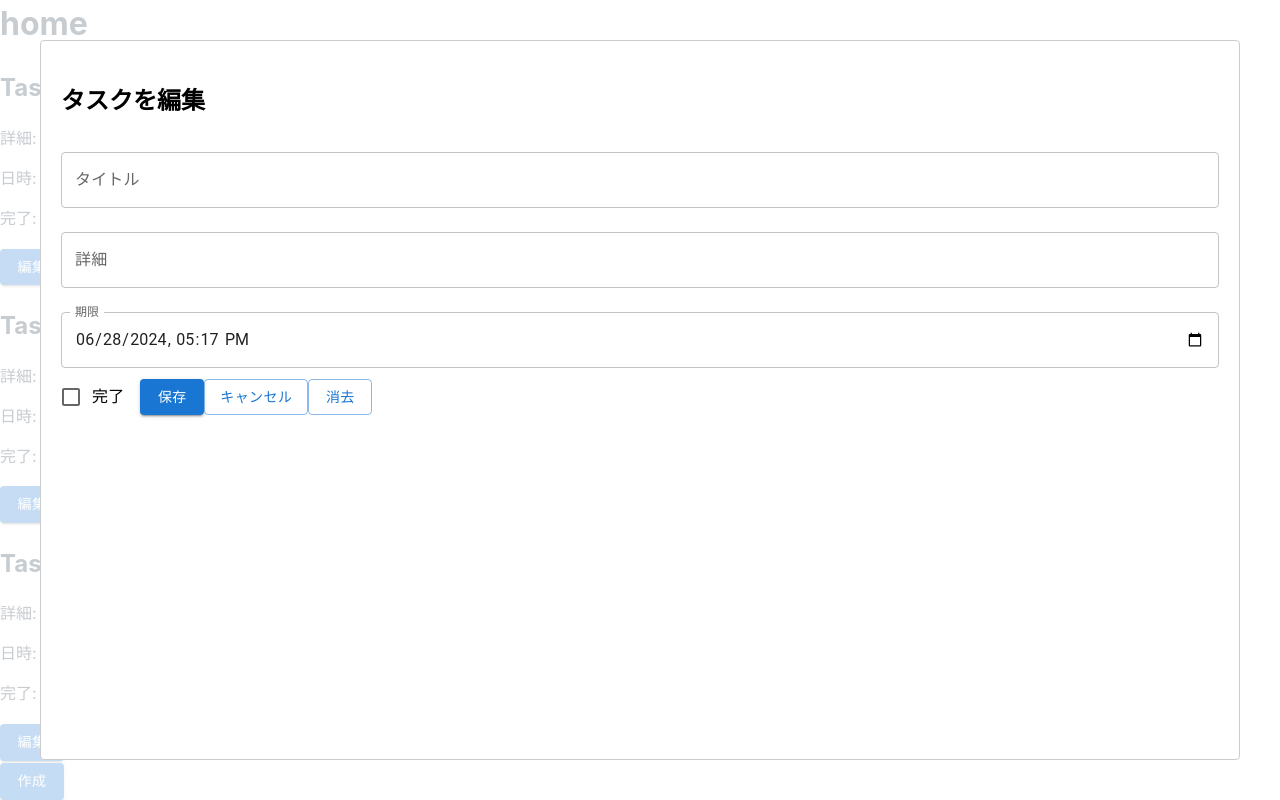
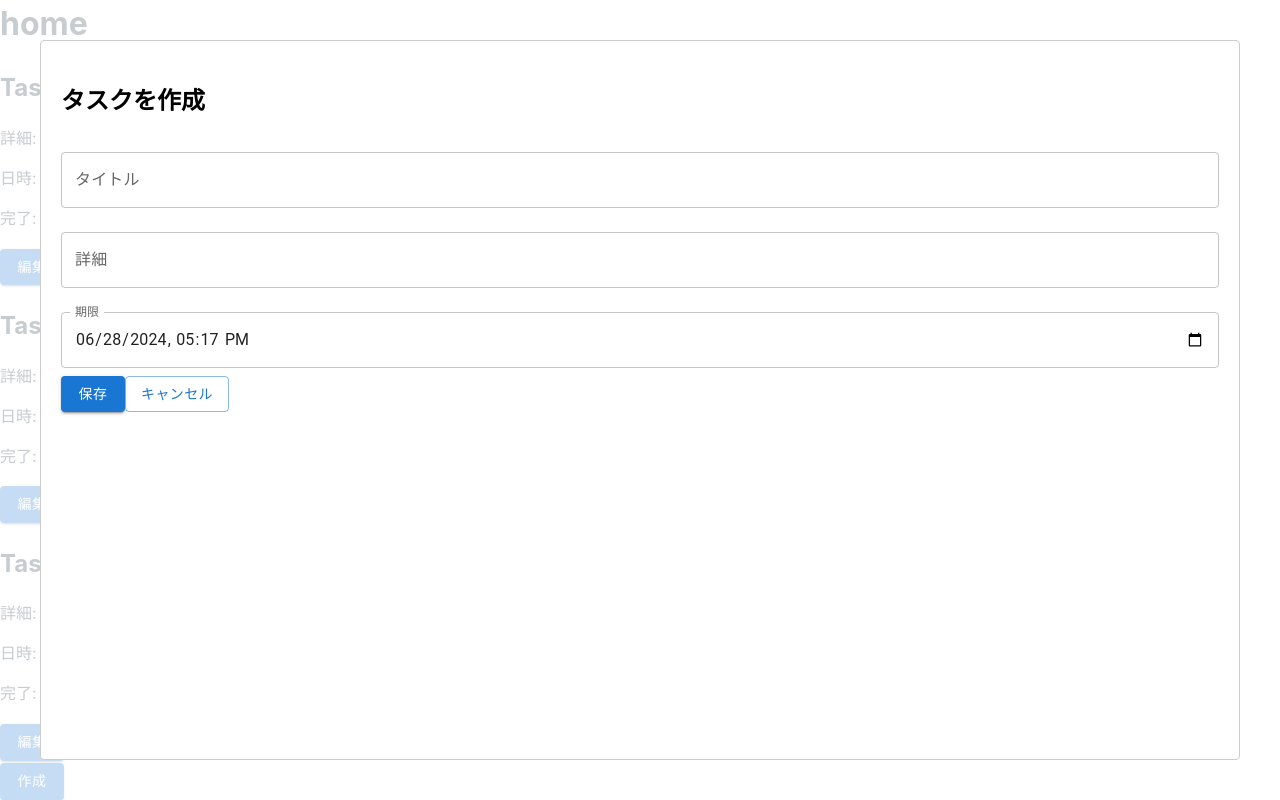
Before and after one commit to Hosi121/todoApp, a React (Vite) app: page / in a window 1280 px wide. Both pictures are taken after a click on the button "作成". Shown: the part 21-821 px from the top of the page. Built offline with nearby package versions, Linux system fonts and the light colour scheme.

Commit message:
refactor: いろいろ調整

```diff
--- a/src/component/molecules/TaskForm.tsx
+++ b/src/component/molecules/TaskForm.tsx
@@ -3,12 +3,12 @@ import TextInput from '../atoms/TextInput';
 import CheckboxInput from '../atoms/CheckboxInput';
 import { TaskFormProps } from '../../types/TaskFormProps';
 
-const TaskForm = (props: TaskFormProps) =>
-{
-  const { task, onChange, onSave, onCancel, onDelete} = props;
+const TaskForm = (props: TaskFormProps) => {
+  const { task, onChange, onSave, onCancel, onDelete, isCreateMode } = props;
+
   return (
     <div>
-      <h2>タスクを編集</h2>
+      <h2>{isCreateMode ? 'タスクを作成' : 'タスクを編集'}</h2>
       <TextInput label="タイトル" name="title" value={task.title} onChange={onChange} />
       <TextInput label="詳細" name="taskDetail" value={task.taskDetail} onChange={onChange} />
       <TextInput
@@ -18,16 +18,20 @@ const TaskForm = (props: TaskFormProps) =>
         value={task.timeLimit.toISOString().slice(0, 16)}
         onChange={onChange}
       />
-      <CheckboxInput label="完了" name="isDone" checked={task.isDone} onChange={onChange} />
+      {!isCreateMode && (
+        <CheckboxInput label="完了" name="isDone" checked={task.isDone} onChange={onChange} />
+      )}
       <Button variant="contained" color="primary" onClick={onSave}>
         保存
       </Button>
       <Button variant="outlined" onClick={onCancel}>
         キャンセル
       </Button>
-      <Button variant="outlined" onClick={onDelete}>
-        消去
-      </Button>
+      {!isCreateMode && (
+        <Button variant="outlined" onClick={onDelete}>
+          消去
+        </Button>
+      )}
     </div>
   );
 };
--- /dev/null
+++ b/src/component/pages/CreatePage.tsx
@@ -0,0 +1,44 @@
+import { useState, ChangeEvent } from 'react';
+import TaskForm from '../molecules/TaskForm';
+import { Task } from '../../types/Task';
+import { CreatePageProps } from '../../types/CreatePageProps';
+
+const CreatePage = (props: CreatePageProps) => {
+  const { taskList, setTaskList, setCreateModalIsOpen } = props;
+  const [newTask, setNewTask] = useState<Task>({
+    id: taskList.length + 1,
+    title: '',
+    isDone: false,
+    timeLimit: new Date(),
+    taskDetail: '',
+  });
+
+  const handleChange = (e: ChangeEvent<HTMLInputElement>) => {
+    const { name, value, type, checked } = e.target;
+    setNewTask({
+      ...newTask,
+      [name]: type === 'checkbox' ? checked : name === 'timeLimit' ? new Date(value) : value,
+    });
+  };
+
+  const handleSave = () => {
+    setTaskList([...taskList, newTask]);
+    setCreateModalIsOpen(false);
+  };
+
+  const handleCancel = () => {
+    setCreateModalIsOpen(false);
+  };
+
+  return (
+    <TaskForm
+      task={newTask}
+      onChange={handleChange}
+      onSave={handleSave}
+      onCancel={handleCancel}
+      isCreateMode={true}  // isCreateMode を追加
+    />
+  );
+};
+
+export default CreatePage;
--- a/src/component/pages/EditPage.tsx
+++ b/src/component/pages/EditPage.tsx
@@ -5,28 +5,21 @@ import { EditPageProps } from '../../types/EditPageProps';
 
 const EditPage = (props: EditPageProps) =>
 {
-  const {taskList, setTaskList, setEditModalIsOpen, currentTask } = props;
+  const { taskList, setTaskList, setEditModalIsOpen, currentTask } = props;
   const [editedTask, setEditedTask] = useState<Task>(currentTask);
 
   const handleChange = (e: ChangeEvent<HTMLInputElement>) => {
     const { name, value, type, checked } = e.target;
-    setEditedTask({
-      ...editedTask,
+    setEditedTask(prevTask => ({
+      ...prevTask,
       [name]: type === 'checkbox' ? checked : name === 'timeLimit' ? new Date(value) : value,
-    });
+    }));
   };
 
   const handleSave = () => {
-    setTaskList(() =>
-    {
-      if (editedTask.id > taskList.length )
-      {
-        return [...taskList, editedTask];
-      }
-
-      return taskList.map((task) => (task.id === editedTask.id ? editedTask : task));
-    });
-
+    setTaskList(prevTaskList =>
+      prevTaskList.map(task => (task.id === editedTask.id ? editedTask : task))
+    );
     setEditModalIsOpen(false);
   };
 
@@ -34,12 +27,10 @@ const EditPage = (props: EditPageProps) =>
     setEditModalIsOpen(false);
   };
 
-  const handleDelete = () =>
-  {
-    setTaskList(taskList.filter((task) => task.id !== editedTask.id));
+  const handleDelete = () => {
+    setTaskList(prevTaskList => prevTaskList.filter(task => task.id !== editedTask.id));
     setEditModalIsOpen(false);
-
-  }
+  };
 
   return (
     <TaskForm
--- a/src/component/pages/Home.tsx
+++ b/src/component/pages/Home.tsx
@@ -1,12 +1,10 @@
 import TaskCard from '../templates/TaskCard';
-
 import { useEffect, useState } from 'react';
 import { Task } from '../../types/Task';
 import MakeTaskButton from '../templates/MakeTaskButton';
 
 const initializeTasks = (): Task[] => {
   const storedOptions = localStorage.getItem('localTaskList');
-
   if (storedOptions) {
     const parsedOptions = JSON.parse(storedOptions);
     return parsedOptions.map((task: Task) => ({
@@ -39,25 +37,21 @@ const initializeTasks = (): Task[] => {
     ];
   }
 };
+
 const Home = () => {
-
   const [taskList, setTaskList] = useState<Task[]>(initializeTasks);
 
-  useEffect(() =>
-  {
-    const sortedTasks = [...taskList].sort((taskA, taskB) =>
-    {
-      //0は何もしない、1はtaskAを前に、-1はtaskBを前に
-      return taskA.isDone === taskB.isDone
-        ? 0
-        : taskA.isDone ? -1 : 1;
-    });
+  useEffect(() => {
+    localStorage.setItem('localTaskList', JSON.stringify(taskList));
+  }, [taskList]);
 
-    // taskListがすでにソートされていない場合のみ更新する
-    if (JSON.stringify(taskList) !== JSON.stringify(sortedTasks)) {
-      setTaskList(sortedTasks);
-    }
-  }, [taskList]);
+  const sortedTasks = [...taskList].sort((taskA, taskB) => {
+    return taskA.isDone === taskB.isDone ? 0 : taskA.isDone ? 1 : -1;
+  });
+
+  useEffect(() => {
+    setTaskList(sortedTasks);
+  }, []);
 
   return (
     <>
--- a/src/component/templates/MakeTaskButton.tsx
+++ b/src/component/templates/MakeTaskButton.tsx
@@ -1,24 +1,14 @@
 import { Button } from '@mui/material';
 import { useState } from 'react';
 import Modal from 'react-modal';
-import EditPage from '../pages/EditPage';
+import CreatePage from '../pages/CreatePage';
 import { MakeTaskButtonProps } from '../../types/MakeTaskButtonProps';
 
 const MakeTaskButton = (props: MakeTaskButtonProps) => {
   const { taskList, setTaskList } = props;
-  const [editModalIsOpen, setEditModalIsOpen] = useState(false);
+  const [createModalIsOpen, setCreateModalIsOpen] = useState(false);
   const onClick = () => {
-    setEditModalIsOpen(true);
-  };
-
-  const lastTask = taskList[taskList.length - 1];
-  const newId = lastTask ? lastTask.id + 1 : 1;
-  const newTask = {
-    id: newId,
-    title: '',
-    isDone: false,
-    timeLimit: new Date(),
-    taskDetail: '',
+    setCreateModalIsOpen(true);
   };
 
   return (
@@ -27,15 +17,12 @@ const MakeTaskButton = (props: MakeTaskButtonProps) => {
         作成
       </Button>
 
-      <Modal isOpen={editModalIsOpen}>
-        {newTask && (
-          <EditPage
-            taskList={taskList}
-            setTaskList={setTaskList}
-            setEditModalIsOpen={setEditModalIsOpen}
-            currentTask={newTask}
-          />
-        )}
+      <Modal isOpen={createModalIsOpen}>
+        <CreatePage
+          taskList={taskList}
+          setTaskList={setTaskList}
+          setCreateModalIsOpen={setCreateModalIsOpen}
+        />
       </Modal>
     </>
   );
--- /dev/null
+++ b/src/types/CreatePageProps.tsx
@@ -0,0 +1,7 @@
+import { Task } from './Task';
+
+export interface CreatePageProps {
+  taskList: Task[];
+  setTaskList: React.Dispatch<React.SetStateAction<Task[]>>;
+  setCreateModalIsOpen: React.Dispatch<React.SetStateAction<boolean>>;
+}
--- a/src/types/TaskFormProps.tsx
+++ b/src/types/TaskFormProps.tsx
@@ -6,4 +6,5 @@ export type TaskFormProps = {
   onSave: () => void;
   onCancel: () => void;
   onDelete: () => void;
+  isCreateMode: boolean;
 };
```
